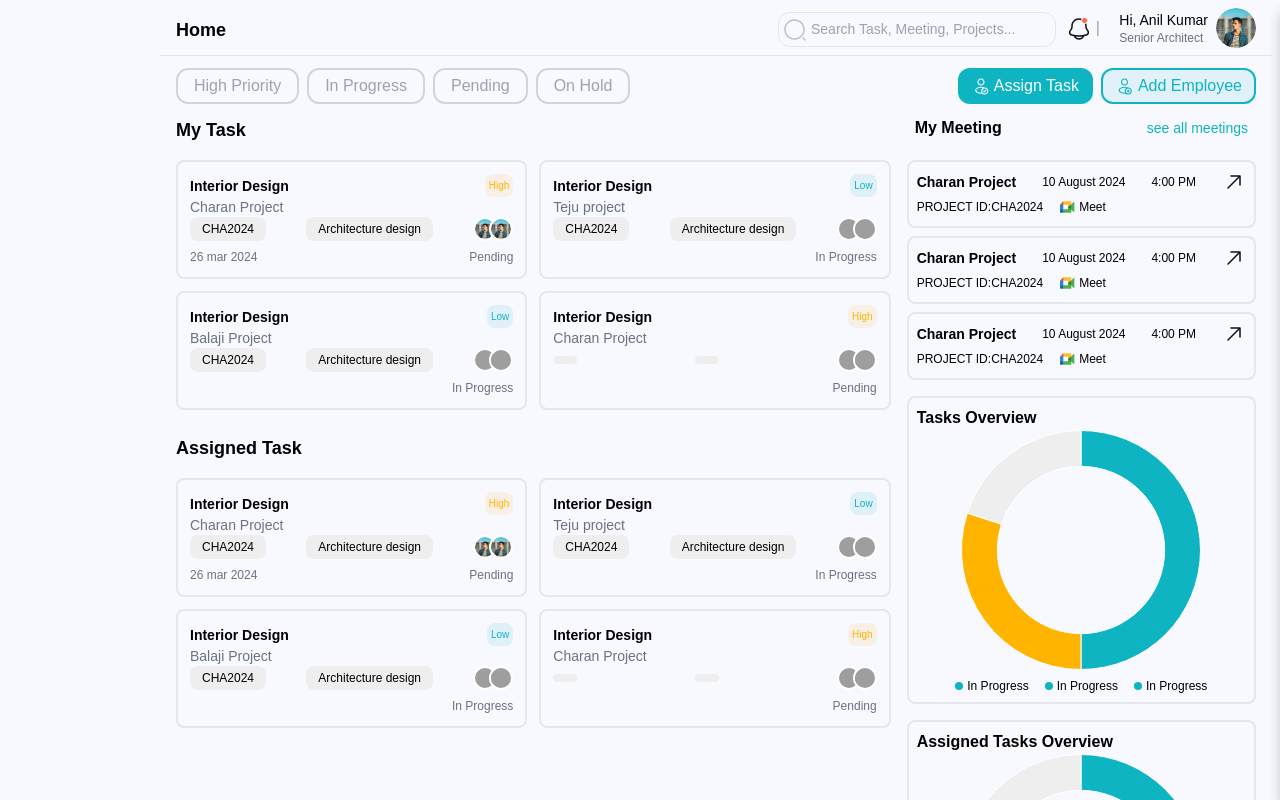
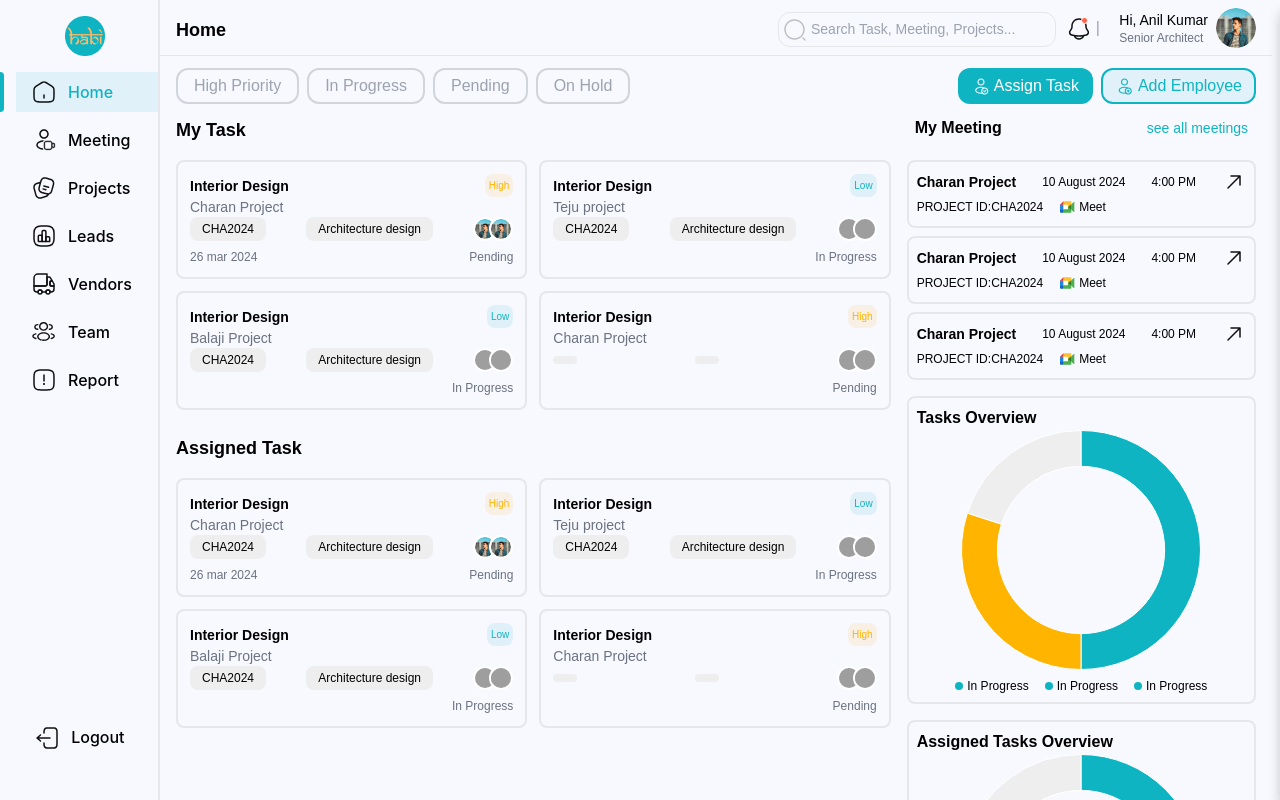
Before and after one commit to tejudharanesh/HABI_internal, a React (Vite) app: page / in a window 1280 px wide. Shown: the top 800 px of the page. Built offline with nearby package versions, Linux system fonts and the light colour scheme; grey boxes are pictures that could not be loaded.

Commit message:
added priority

```diff
--- a/src/components/navbar/Navbar.jsx
+++ b/src/components/navbar/Navbar.jsx
@@ -81,8 +81,8 @@ const Navbar = () => {
     <div className="fixed top-0 left-0 md:w-24 lg:w-40 z-20">
       {/* Side Navbar */}
       <div
-        className={`h-full bg-layoutColor text-white transform ${
-          isOpen ? "translate-x-0 animate-elasticSlide" : "hidden"
+        className={`h-full bg-layoutColor text-white transform md:translate-x-0 ${
+          isOpen ? "translate-x-0 animate-elasticSlide " : "hidden md:inline"
         } transition-transform duration-300 ease-in-out md:translate-x-0`}
       >
         <nav className={`bg-layoutColor border-r-2 pt-10 md:pt-0 h-screen`}>
```
Also changed, not shown: src/pages/Admin/Home.jsx (+7 -7 lines), src/components/Home/AddEmployee.jsx (renamed from src/components/Admin/AddEmployee.jsx), src/components/Home/AssignTask.jsx (renamed from src/components/Admin/AssignTask.jsx), src/components/Home/CustomRoleModel.jsx (renamed from src/components/Admin/CustomRoleModel.jsx), src/components/Home/EmployeeSuccess.jsx (renamed from src/components/Admin/EmployeeSuccess.jsx), src/components/Home/Meetings.jsx (renamed from src/components/Admin/Meetings.jsx), src/components/Home/PieChart.jsx (renamed from src/components/Admin/PieChart.jsx), src/components/Home/Task.jsx (renamed from src/components/Admin/Task.jsx), src/components/Home/TaskDetails.jsx (renamed from src/components/Admin/TaskDetails.jsx), src/components/Home/TaskFilters.jsx (renamed from src/components/Admin/TaskFilters.jsx), src/components/Home/Taskcard.jsx (renamed from src/components/Admin/Taskcard.jsx).
